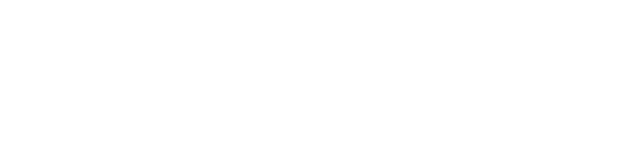
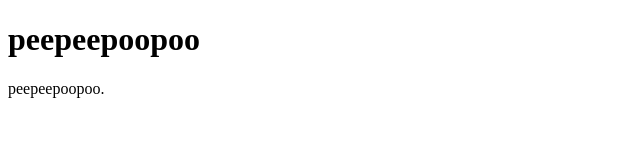
Before and after one commit to Bk3837/exploring-cs, a plain HTML site: page index.html in a window 1280 px wide. Shown: the whole page, without its empty margins (0-640 px from the left). Drawn offline with Linux system fonts and the light colour scheme.

Commit message:
I added a headline and paragraph

```diff
--- a/index.html
+++ b/index.html
@@ -1,6 +1,7 @@
 <!DOCTYPE html>
 <html>
  <body>
-
+	<h1> peepeepoopoo</h1>
+ <p> peepeepoopoo.</p>
  </body>
 </html>
```
